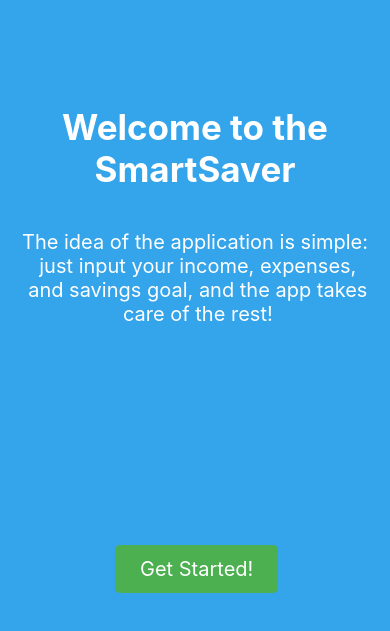
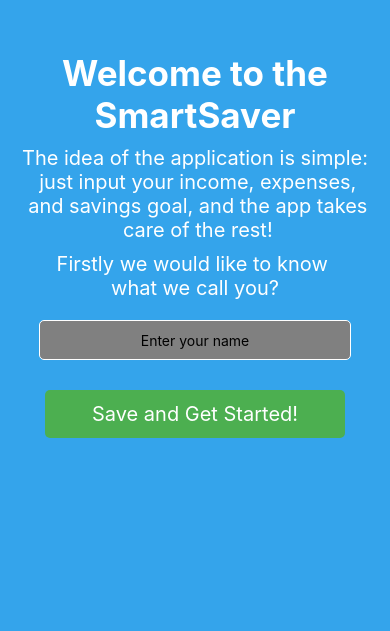
Before and after one commit to TVT22SPOMobiilikehitysprojekti/SmartSaver, a React Native app: screen /Intro1 in a window 390 px wide. Shown: the part 201-832 px from the top of the page. Built offline with nearby package versions, Linux system fonts and the light colour scheme.

Commit message:
userinfo-added

```diff
--- a/components/Balance.js
+++ b/components/Balance.js
@@ -1,5 +1,5 @@
-import React, { useState } from 'react';
-import { View, TextInput, Button, StyleSheet, Alert } from 'react-native';
+import React, { useState, useEffect } from 'react';
+import { View, TextInput, TouchableOpacity, StyleSheet, Alert, Text } from 'react-native';
 import { useNavigation } from '@react-navigation/native';
 import { auth } from '../firebase/Config'; // Oletetaan, että auth on jo tuotu
 import { saveUserBalance, getCurrentUserId, fetchCurrencySymbol } from '../firebase/Shortcuts';
@@ -52,7 +52,9 @@ const BalanceComponent = ({ onSaved }) => {
         keyboardType="numeric"
         onChangeText={setAmount}
       />
-      <Button title="Save" onPress={handleSave} />
+      <TouchableOpacity style={styles.button} onPress={handleSave}>
+      <Text style={styles.buttonText}>Save</Text>
+      </TouchableOpacity>
     </View>
   );
 };
@@ -66,7 +68,23 @@ const styles = StyleSheet.create({
     marginVertical: 12,
     borderWidth: 1,
     padding: 10,
-    borderRadius: 4
-  }
+    borderRadius: 4,
+    backgroundColor: 'gray',
+    borderColor: 'white',
+  },
+  button: {
+    backgroundColor: '#4CAF50',
+    paddingVertical: 12,
+    paddingHorizontal: 25,
+    borderRadius: 5,
+    justifyContent: 'center',
+    alignItems: 'center',
+    maxWidth: 300,
+},
+  buttonText: {
+    fontSize: 20,
+    color: 'white',
+},
+
 });
 export default BalanceComponent;
--- /dev/null
+++ b/components/Getuserinfo.js
@@ -0,0 +1,105 @@
+import React, { useState } from 'react';
+import { View, Text, StyleSheet, TextInput, TouchableOpacity, Alert, KeyboardAvoidingView, Platform } from 'react-native';
+import { updateUserName } from '../firebase/Shortcuts';
+import { auth } from '../firebase/Config';
+import { useNavigation } from '@react-navigation/native';
+
+
+const Getuserinfo = () => {
+    const [name, setName] = useState('');
+    const navigation = useNavigation();
+
+    const handleSaveName = async () => {
+        const user = auth.currentUser;
+        if (user) {
+            updateUserName(user.uid, name).then(() => {
+                Alert.alert("Success", "Name has been updated successfully.");
+                setName('');
+                navigation.navigate('Intro2');
+            }).catch((error) => {
+                Alert.alert("Error", error.message);
+            });
+        } else {
+            Alert.alert("Error", "No user is logged in.");
+        }
+    };
+
+    return (
+        <KeyboardAvoidingView
+            style={styles.container}
+            behavior={Platform.OS === "ios" ? "padding" : "height"}
+            keyboardVerticalOffset={Platform.OS === "ios" ? 64 : 0}
+        >
+            <Text style={styles.intro}>Welcome to the SmartSaver</Text>
+            <Text style={styles.idea}>The idea of the application is simple:{'\n'} just input your income, expenses,{'\n'} and savings goal, and the app takes{'\n'} care of the rest!</Text>
+            <Text style={styles.idea}>Firstly we would like to know {'\n'}what we call you?</Text>
+            <TextInput
+                style={styles.input}
+                placeholder="Enter your name"
+                value={name}
+                onChangeText={setName}
+            />
+            <View style={styles.buttonContainer}>
+                <TouchableOpacity style={styles.button} onPress={handleSaveName}>
+                    <Text style={styles.buttonText}>Save and Get Started!</Text>
+                </TouchableOpacity>
+            </View>
+        </KeyboardAvoidingView>
+    );
+};
+
+const styles = StyleSheet.create({
+    container: {
+        flex: 1,
+        alignItems: 'center',
+        justifyContent: 'center',
+    },
+    buttonContainer: {
+        width: '100%',
+        alignItems: 'center',
+        marginTop: 20,
+
+    },
+    idea: {
+        color: 'white',
+        textAlign: 'center',
+        fontSize: 20,
+        marginBottom: 10,
+    },
+    input: {
+        width: '80%',
+        height: 40,
+        borderColor: 'white',
+        borderWidth: 1,
+        padding: 10,
+        marginBottom: 10,
+        marginTop: 10,
+        borderRadius: 5,
+        backgroundColor: 'gray',
+        textAlign: 'center',
+    },
+    button: {
+        backgroundColor: '#4CAF50',
+        paddingVertical: 12,
+        paddingHorizontal: 25,
+        borderRadius: 5,
+        justifyContent: 'center',
+        alignItems: 'center',
+        maxWidth: 300,
+        width: '80%',
+        position: 'absolute',
+    },
+    buttonText: {
+        fontSize: 20,
+        color: 'white',
+    },
+    intro: {
+        fontSize: 35,
+        fontWeight: 'bold',
+        color: 'white',
+        marginBottom: 10,
+        textAlign: 'center',
+    },
+});
+
+export default Getuserinfo;
--- a/firebase/Shortcuts.js
+++ b/firebase/Shortcuts.js
@@ -323,6 +323,11 @@ const deleteSavingsPlanDB = async (savingsPlanId) => {
   }
 };
 
+const updateUserName = async (userId, name) => {
+  const userDocRef = doc(db, "Users", userId);
+  return updateDoc(userDocRef, { name: name });
+};
+
 
 
 
@@ -349,4 +354,5 @@ const deleteSavingsPlanDB = async (savingsPlanId) => {
     setSavedAmountState,
     fetchSavedAmountFromDB,
     deleteSavingsPlanDB,
+    updateUserName,
 };
--- a/screens/Register.js
+++ b/screens/Register.js
@@ -28,6 +28,7 @@ const Signup = () => {
           navigation.navigate('Intro1');
       } catch (error) {
           console.log(error.code, error.message);
+          Alert.alert("Registration Failed", error.message);
       }
   };
 
--- a/screens/intro1.js
+++ b/screens/intro1.js
@@ -1,9 +1,8 @@
 import React from 'react';
-import { StyleSheet, Text, View, Pressable, TouchableWithoutFeedback, Keyboard, } from 'react-native';
-import { useNavigation } from '@react-navigation/native';
+import { StyleSheet, Text, View, TouchableWithoutFeedback, Keyboard, } from 'react-native';
+import Getuserinfo from '../components/Getuserinfo';
 
 const IntroScreen = () => {
-  const navigation = useNavigation();
 
   const dismissKeyboard = () => {
     Keyboard.dismiss();
@@ -14,13 +13,8 @@ const IntroScreen = () => {
       <TouchableWithoutFeedback onPress={dismissKeyboard}>
     <View style={styles.screen}>
 
-      <Text style={styles.intro}>Welcome to the SmartSaver</Text>
-      <Text style={styles.idea}>The idea of the application is simple:{'\n'} just input your income, expenses,{'\n'} and savings goal, and the app takes{'\n'} care of the rest!</Text>
 
-
-      <Pressable style={styles.button} onPress={() => navigation.navigate('Intro2')}>
-        <Text style={styles.buttonText}>Get Started!</Text>
-      </Pressable>
+      <Getuserinfo />
     </View>
     </TouchableWithoutFeedback>
   );
@@ -28,15 +22,7 @@ const IntroScreen = () => {
 
 const styles = StyleSheet.create({
 
-  intro: {
-    display: 'flex',
-    fontSize: 35,
-    fontWeight: 'bold',
-    color: 'white',
-    marginBottom: 10,
-    textAlign: 'center',
-    color: 'white',
-  },
+
   screen: {
         justifyContent: 'center',
         position: 'center',
@@ -50,24 +36,6 @@ const styles = StyleSheet.create({
     fontSize: 20,
     marginBottom: 10,
   },
-  button: {
-    display: 'flex',
-    backgroundColor: '#4CAF50',
-    paddingVertical: 12,
-    paddingHorizontal: 25,
-    borderRadius: 5,
-    position: 'absolute',
-    bottom: 50,
-    left: '50%',
-    transform: [{ translateX: -80 }],
-    justifyContent: 'center',
-    alignItems: 'center',
-    maxWidth: 200,
-  },
-  buttonText: {
-    fontSize: 20,
-    color: 'white',
-  },
 });
 
 export default IntroScreen;
```
